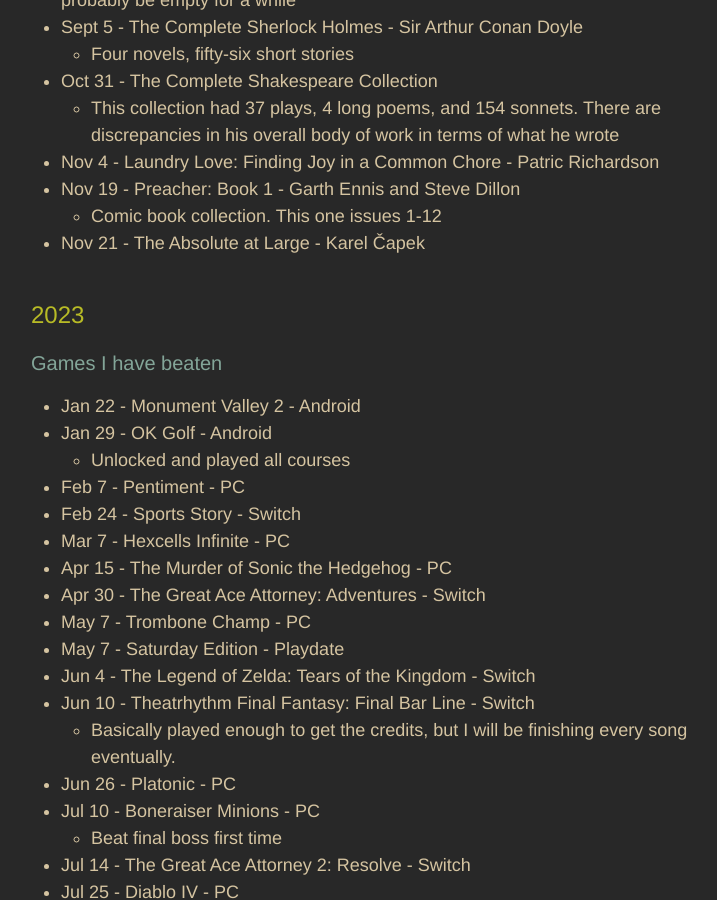
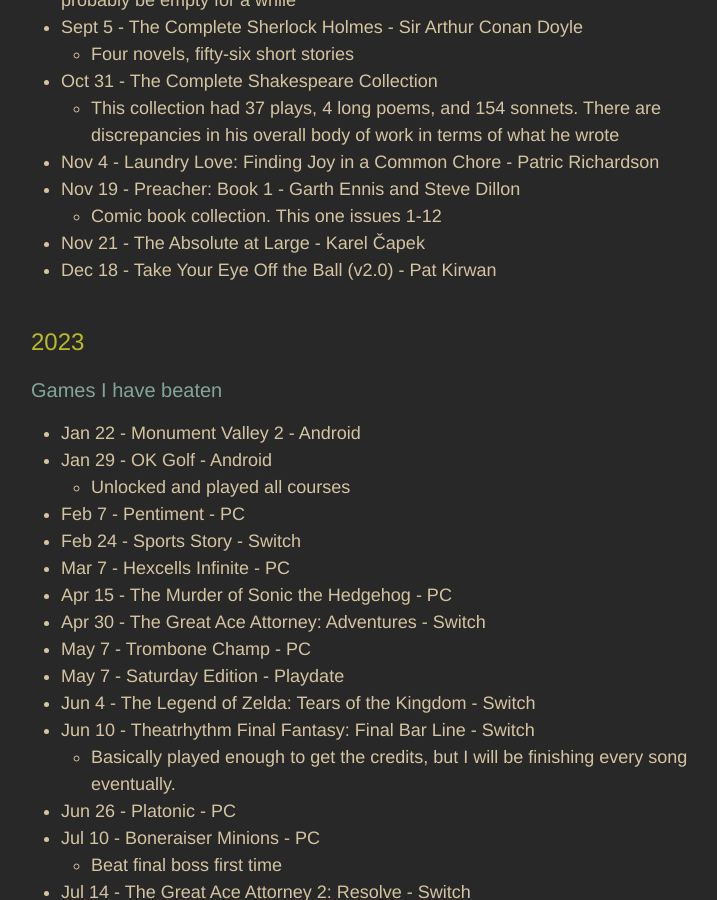
Before and after one commit to adkinsrs/sadkins_site, a Jekyll site: the page built from misc.md, in a window 1280 px wide and 900 px high, scrolled down 1523 px. Shown: the whole window, without its empty margins (239-956 px from the left). Built offline with Jekyll 4.4.1, drawn with Linux system fonts in a browser that asks for light colours.

Commit message:
read a book

```diff
--- a/misc.md
+++ b/misc.md
@@ -61,6 +61,7 @@
 * Nov 19 - Preacher: Book 1 - Garth Ennis and Steve Dillon
   * Comic book collection. This one issues 1-12
 * Nov 21 - The Absolute at Large - Karel Čapek
+* Dec 18 - Take Your Eye Off the Ball (v2.0) - Pat Kirwan
 
 ## 2023
 
```
